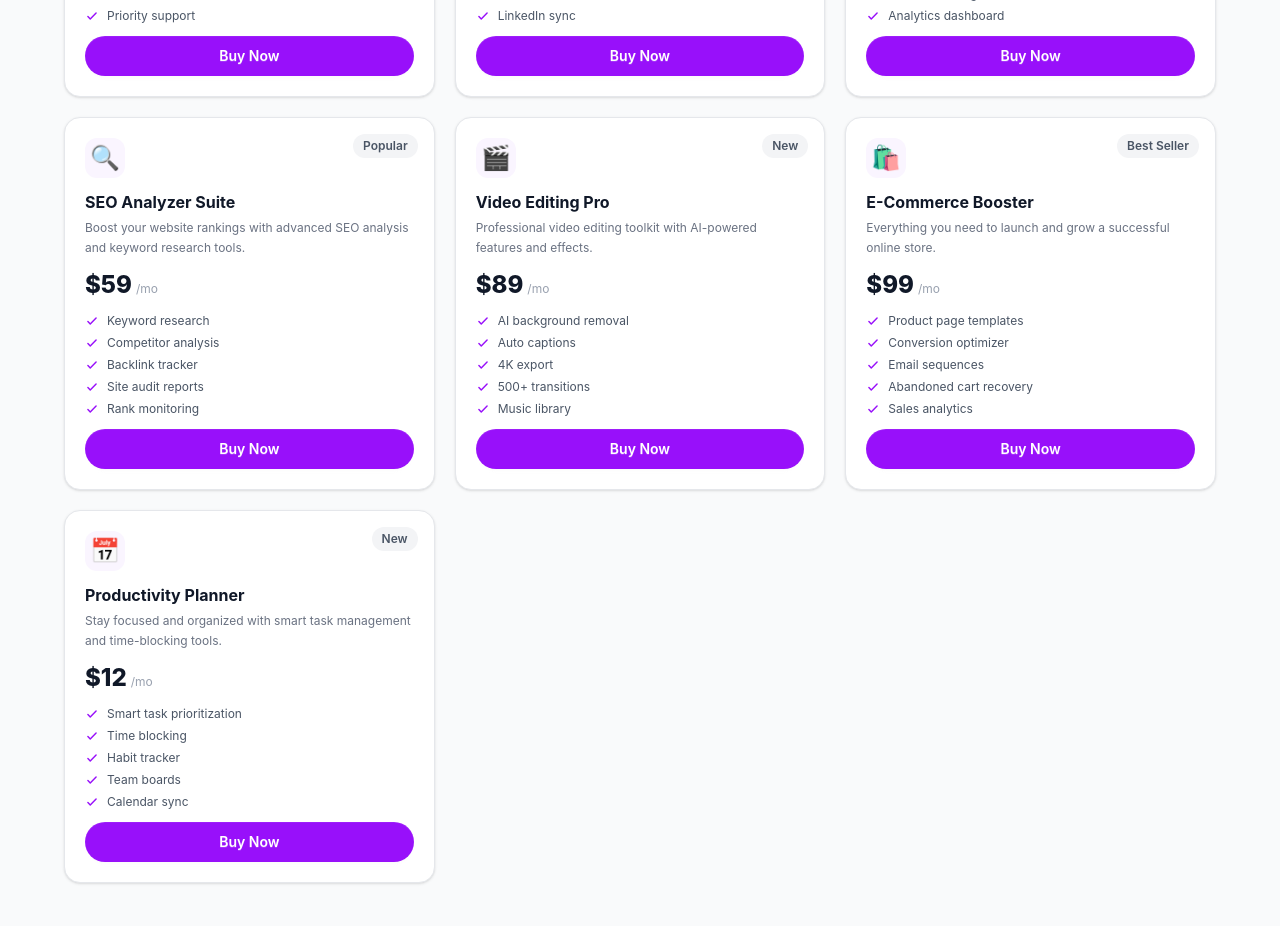
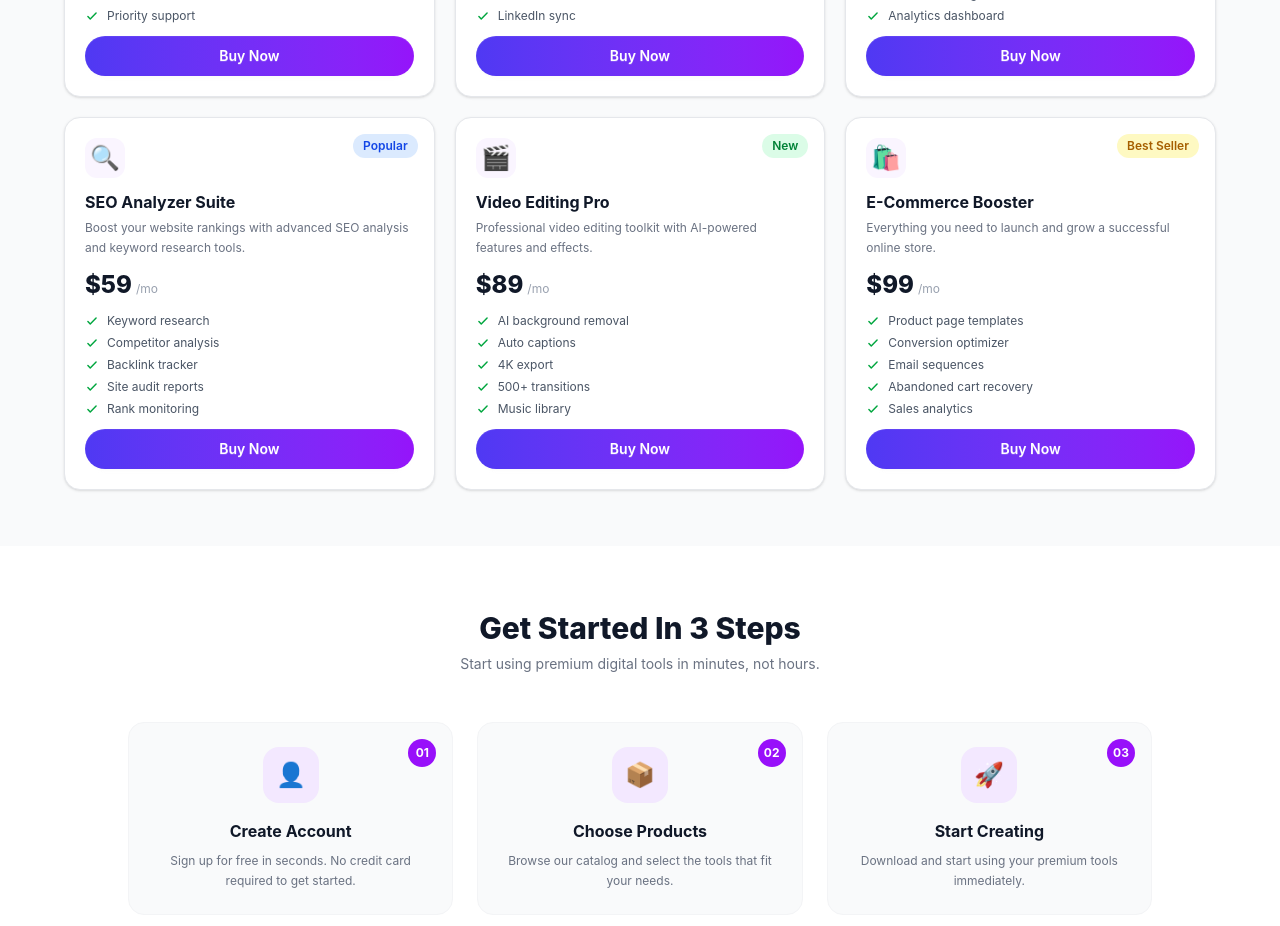
Before and after one commit to ShahriarALshihab/Digitools-a6, a React (Vite) app: page / in a window 1280 px wide. Shown: the part 1680-2606 px from the top of the page. Built offline with nearby package versions, Linux system fonts and the light colour scheme.

Commit message:
steps section done!

```diff
--- a/src/App.jsx
+++ b/src/App.jsx
@@ -4,16 +4,20 @@ import Navbar from "./components/Navbar";
 import Banner from "./components/Banner";
 import Stats from "./components/Stats";
 import MainSection from "./components/MainSection";
+import { ToastContainer } from "react-toastify";
+import Steps from "./components/Steps";
 
 const App = () => {
   const [cartItems, setCartItems] = useState([]);
   return (
     <>
-      <div>
+      <div className="min-h-screen bg-white">
+      <ToastContainer></ToastContainer>
         <Navbar cartCount={cartItems.length}></Navbar>
         <Banner></Banner>
         <Stats></Stats>
         <MainSection cartItems={cartItems} setCartItems={setCartItems}></MainSection>
+        <Steps></Steps>
       </div>
     </>
   );
--- a/src/components/CartSection.jsx
+++ b/src/components/CartSection.jsx
@@ -1,9 +1,64 @@
-import React from 'react'
+import React from "react";
 
-const CartSection = () => {
+const CartSection = ({ cartItems, onRemove, onCheckout }) => {
+  const total = cartItems.reduce((sum, item) => sum + item.price, 0);
+  if (cartItems.length === 0) {
+    return (
+      <div className="bg-white rounded-2xl border border-gray-200 p-12 text-center max-w-2xl mx-auto">
+        <div className="text-6xl mb-4">🛒</div>
+        <h3 className="text-xl font-bold text-gray-800 mb-2">
+          Your cart is empty
+        </h3>
+        <p className="text-gray-500 text-sm">
+          Add some amazing digital tools to get started!
+        </p>
+      </div>
+    );
+  }
+
   return (
-    <div>CartSection</div>
-  )
-}
+    <div className="bg-white rounded-2xl border border-gray-200 p-6 max-w-2xl mx-auto shadow-sm">
+      <h3 className="text-lg font-bold text-gray-900 mb-5">Your Cart</h3>
 
-export default CartSection
+      <div className="space-y-3">
+        {cartItems.map((item) => (
+          <div
+            key={item.cartId}
+            className="flex items-center justify-between py-3 border-b border-gray-100 last:border-0"
+          >
+            <div className="flex items-center gap-3">
+              <div className="w-9 h-9 bg-purple-50 rounded-xl flex items-center justify-center text-lg flex-shrink-0">
+                {item.icon}
+              </div>
+              <div>
+                <p className="font-semibold text-gray-800 text-sm">
+                  {item.name}
+                </p>
+                <p className="text-gray-400 text-xs">${item.price}</p>
+              </div>
+            </div>
+
+            <button
+              onClick={() => onRemove(item.cartId)}
+              className="text-red-500 font-bold  bg-gray-300 p-1 rounded  hover:text-red-600 text-sm  transition-colors"
+            >
+              Remove
+            </button>
+          </div>
+        ))}
+      </div>
+      <div className="flex items-center justify-between mt-4 pt-4 border-t border-gray-200">
+        <span className="text-sm text-gray-600 font-medium">Total</span>
+        <span className="text-xl font-extrabold text-gray-900">${total}</span>
+      </div>
+      <button
+        onClick={onCheckout}
+        className="btn w-full bg-purple-600 hover:bg-purple-700 text-white rounded-full border-0 font-semibold mt-4"
+      >
+        Proceed To Checkout
+      </button>
+    </div>
+  );
+};
+
+export default CartSection;
--- a/src/components/MainSection.jsx
+++ b/src/components/MainSection.jsx
@@ -11,17 +11,19 @@ const MainSection = ({ cartItems, setCartItems }) => {
   const handleAddToCart = (product) => {
     const newItem = { ...product, cartId: Date.now() + Math.random() };
     setCartItems((prev) => [...prev, newItem]);
+    //console.log(cartItems);
     toast.success(`"${product.name}" added to cart!`, {
       position: "top-right",
       autoClose: 3000,
     });
   };
 
+
   const handleRemove = (cartId) => {
-    const item = cartItems.find((i) => i.cardId === cartId);
+    const item = cartItems.find((i) => i.cartId === cartId);
     setCartItems((prev) => prev.filter((i) => i.cartId !== cartId));
     toast.error(`❌ "${item?.name}" removed from cart.`, {
-      position: "top-right",
+      position: "bottom-center",
       autoClose: 3000,
     });
   };
@@ -29,7 +31,7 @@ const MainSection = ({ cartItems, setCartItems }) => {
   const handleCheckout = () => {
     setCartItems([]);
     toast.success("✅ Checkout successful!", {
-      position: "top-right",
+      position:"bottom-center",
       autoClose: 3000,
     });
   };
@@ -53,28 +55,20 @@ const MainSection = ({ cartItems, setCartItems }) => {
               onClick={() => setActiveTab("products")}
               className={`px-6 py-2 rounded-full text-sm font-semibold transition-all ${
                 activeTab === "products"
-                  ? "bg-purple-600 text-white shadow"
-                  : "text-gray-600 hover: text-gray-900"
+                  ? "bg-purple-600 font-semibold text-white shadow"
+                  : "text-gray-600 hover:text-gray-900"
               }`}
             >
               Products
             </button>
             <button
               onClick={() => setActiveTab("cart")}
-              className={`px-6 py-2 rounded-full text-sm font-semibold transition-all flex items-center gap-1.5 ${activeTab === "cart" ? "bg-purple-600 text-white shadow" : "text-gray-600 hover:text-gray-900"}`}
+              className={`px-6 py-2 rounded-full text-sm font-semibold transition-all flex items-center gap-1.5 ${activeTab === "cart" ? "bg-purple-600 font-semibold text-white shadow" : "text-gray-600 hover:text-gray-900"}`}
             >
-              Cart
-              {cartItems.length > 0 && (
-                <span
-                  className={`text-xs rounded-full min-w-[20px] h-5 flex items-center justify-center px-1 font-bold${
-                    activeTab === "cart"
-                      ? "bg-white text-purple-600"
-                      : "bg-purple-600 text-white"
-                  }`}
-                >
-                  {cartItems.length}
+              Cart <span>
+                  ({cartItems.length})
                 </span>
-              )}
+
             </button>
           </div>
         </div>
--- a/src/components/Navbar.jsx
+++ b/src/components/Navbar.jsx
@@ -92,7 +92,7 @@ const Navbar = ({ cartCount }) => {
               />
             </svg>
             {cartCount > 0 && (
-              <span className="badge badge-xs bg-purple-600 text-white border-0 absolute -top-1 -right-1 min-w-[18px] h-[18px] text-[10px]">
+              <span className="badge badge-xs bg-purple-600 text-white border-0 absolute -top-1 -right-1 min-w-4.5 h-4.5 text-[10px]">
                 {cartCount}
               </span>
             )}
--- a/src/components/ProductCard.jsx
+++ b/src/components/ProductCard.jsx
@@ -18,7 +18,7 @@ const ProductCard = ({product, onAddToCart}) => {
         {
             product.tag &&(
                 <span className={`absolute top-4 right-4 text-xs font-semibold px-2.5 py-1 rounded-full ${
-                    tagStyles[product.tagtype] || "bg-gray-100 text-gray-600"
+                    tagStyles[product.tagType] || "bg-gray-100 text-gray-600"
                 }`}>
                     {product.tag}
                 </span>
@@ -43,7 +43,7 @@ const ProductCard = ({product, onAddToCart}) => {
       <ul className='space-y-1.5'>
         {product.features.map((feature, index)=>(
            <li key={index} className="flex items-center gap-2 text-xs text-gray-600">
-            <svg className="w-3.5 h-3.5 text-purple-600 flex-shrink-0" fill="none" viewBox="0 0 24 24" stroke="currentColor">
+            <svg className="w-3.5 h-3.5 text-green-600 flex-shrink-0" fill="none" viewBox="0 0 24 24" stroke="currentColor">
               <path strokeLinecap="round" strokeLinejoin="round" strokeWidth={2.5} d="M5 13l4 4L19 7" />
             </svg>{feature}
             </li>
@@ -52,7 +52,7 @@ const ProductCard = ({product, onAddToCart}) => {
       </ul>
 
       <button onClick={handleBuyNow} className={`btn w-full rounded-full border-0 font-semibold text-sm mt-auto transition-all ${
-        added?"bg-green-500 hover:bg-green-600 text-white": "bg-purple-600 hover:bg-purple-700 text-white"
+        added?"bg-green-500 hover:bg-green-600 text-white": "bg-gradient-to-r from-[#4f39f3] to-[#9514fa] hover:bg-purple-700 text-white"
       }`}>
         {added?"Added to Cart": "Buy Now"}
       </button>
--- a/src/components/Stats.jsx
+++ b/src/components/Stats.jsx
@@ -7,7 +7,7 @@ const Stats = () => {
     { value: "4.9", label: "Rating" },
   ];
   return (
-    <section className="bg-purple-600 py-10 px-6">
+    <section className="bg-gradient-to-r from-[#4f39f3] to-[#9514fa] py-10 px-6">
       <div className="max-w-3xl mx-auto">
         <div className="flex flex-col sm:flex-row items-center justify-around gap-8">
           {stats.map((stat, index) => (
--- /dev/null
+++ b/src/components/Steps.jsx
@@ -0,0 +1,61 @@
+import React from "react";
+
+const steps = [
+  {
+    number: "01",
+    icon: "👤",
+    title: "Create Account",
+    description: "Sign up for free in seconds. No credit card required to get started.",
+  },
+  {
+    number: "02",
+    icon: "📦",
+    title: "Choose Products",
+    description: "Browse our catalog and select the tools that fit your needs.",
+  },
+  {
+    number: "03",
+    icon: "🚀",
+    title: "Start Creating",
+    description: "Download and start using your premium tools immediately.",
+  },
+];
+
+const Steps = () => {
+  return (
+    <section className="py-16 px-6 lg:px-16 bg-white" id="features">
+      <div className="max-w-5xl mx-auto">
+        <div className="text-center mb-12">
+          <h2 className="text-3xl font-extrabold text-gray-900">Get Started In 3 Steps</h2>
+          <p className="text-gray-500 text-sm mt-2">
+            Start using premium digital tools in minutes, not hours.
+          </p>
+        </div>
+
+        <div className="grid grid-cols-1 sm:grid-cols-3 gap-6">
+          {steps.map((step) => (
+            <div
+              key={step.number}
+              className="bg-gray-50 rounded-2xl p-6 text-center relative border border-gray-100 hover:border-purple-200 transition-colors"
+            >
+
+              <div className="absolute top-4 right-4 w-7 h-7 rounded-full bg-purple-600 text-white text-xs font-bold flex items-center justify-center">
+                {step.number}
+              </div>
+
+
+              <div className="w-14 h-14 bg-purple-100 rounded-2xl flex items-center justify-center text-2xl mx-auto mb-4">
+                {step.icon}
+              </div>
+
+              <h3 className="font-bold text-gray-900 text-base mb-2">{step.title}</h3>
+              <p className="text-gray-500 text-xs leading-relaxed">{step.description}</p>
+            </div>
+          ))}
+        </div>
+      </div>
+    </section>
+  );
+};
+
+export default Steps;
--- a/src/data/product.json
+++ b/src/data/product.json
@@ -151,22 +151,5 @@
       "Sales analytics"
     ],
     "icon": "🛍️"
-  },
-  {
-    "id": 10,
-    "name": "Productivity Planner",
-    "description": "Stay focused and organized with smart task management and time-blocking tools.",
-    "price": 12,
-    "period": "mo",
-    "tag": "New",
-    "tagType": "new",
-    "features": [
-      "Smart task prioritization",
-      "Time blocking",
-      "Habit tracker",
-      "Team boards",
-      "Calendar sync"
-    ],
-    "icon": "📅"
   }
 ]
```
